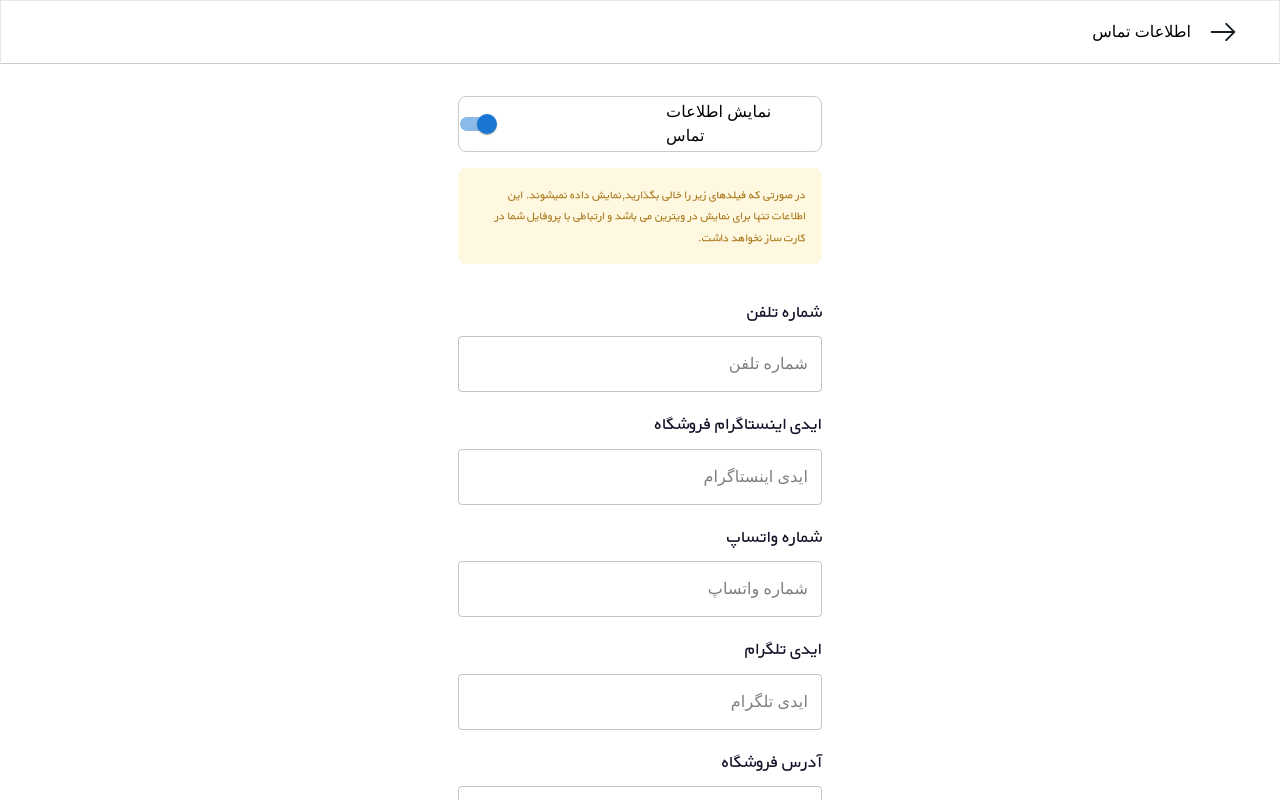
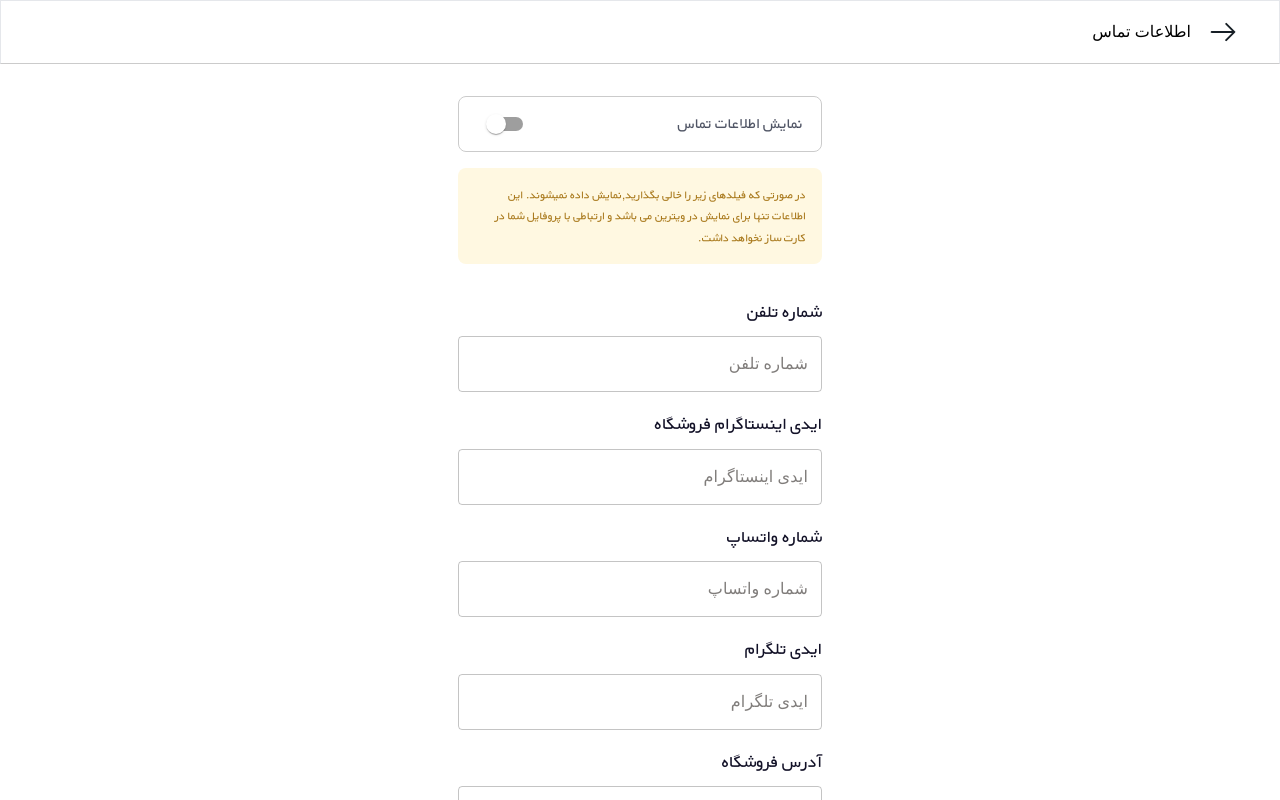
Before and after one commit to AliBayat78/Cartsaz, a React (Vite) app: page /profile/call-info in a window 1280 px wide. Built offline with nearby package versions, Linux system fonts and the light colour scheme.

Commit message:
Switch Controller in call-info page fixed callInformation object added into redux and synced with call-info page

```diff
--- a/src/pages/Profile/children routes/call-info.tsx
+++ b/src/pages/Profile/children routes/call-info.tsx
@@ -1,26 +1,24 @@
 import { useNavigate } from 'react-router-dom'
 import arrowRight from '../assets/arrow-right.png'
-import FormGroup from '@mui/material/FormGroup'
-import FormControlLabel from '@mui/material/FormControlLabel'
 import Switch from '@mui/material/Switch'
 import { RTLTextField } from '../../../components/common/RtlTextField'
-import { useForm } from 'react-hook-form'
+import { Controller, useForm } from 'react-hook-form'
+import { callInforMationTypes } from '../../../models/models'
+import { useAppSelector } from '../../../redux/store/store'
+import { useDispatch } from 'react-redux'
+import { addCallInformation } from '../../../redux/store/features/vitrinSlice'
 
 const CallInformation = () => {
   const navigate = useNavigate()
 
-  interface callInforMationTypes {
-    phoneNumber: string
-    instagramId: string
-    waNumber: string
-    telegramId: string
-    shopAddress: string
-    isShown: boolean
+  const { register, handleSubmit, control } = useForm<callInforMationTypes>()
+
+  const registeredUser = useAppSelector((state) => state.register)
+  const dispatch = useDispatch()
+
+  const onSubmit = (data: callInforMationTypes) => {
+    dispatch(addCallInformation(data))
   }
-
-  const { register, handleSubmit } = useForm<callInforMationTypes>()
-
-  const onSubmit = (data: callInforMationTypes) => {}
 
   return (
     <div className="flex flex-col items-center w-full h-auto">
@@ -39,23 +37,41 @@ const CallInformation = () => {
       <main className="flex flex-col justify-center items-center mt-8 2xs:w-[260px] sm:w-[364px]">
         <form onSubmit={handleSubmit(onSubmit)}>
           <div className="border border-silver rounded-lg w-full h-[56px] flex flex-col justify-center items-center">
-            <div className="hidden sm:flex flex-row justify-center items-center">
-              <FormGroup>
-                <FormControlLabel
-                  sx={{ gap: '10rem' }}
-                  control={<Switch defaultChecked />}
-                  label="نمایش اطلاعات تماس"
-                />
-              </FormGroup>
+            <div className="hidden w-[90%] sm:flex flex-row justify-between items-center">
+              <Controller
+                name="showContactInfo"
+                control={control}
+                defaultValue={false}
+                render={({ field }) => (
+                  <Switch
+                    {...field}
+                    id="showContactInfo"
+                    checked={field.value}
+                    onChange={(e) => field.onChange(e.target.checked)}
+                  />
+                )}
+              />
+              <label className="body-md cursor-pointer" htmlFor="showContactInfo">
+                نمایش اطلاعات تماس
+              </label>
             </div>
             <div className="sm:hidden flex flex-row justify-center items-center">
-              <FormGroup>
-                <FormControlLabel
-                  sx={{ gap: '10px' }}
-                  control={<Switch defaultChecked />}
-                  label="نمایش تمام محصولات"
-                />
-              </FormGroup>
+              <Controller
+                name="showContactInfo"
+                control={control}
+                defaultValue={false}
+                render={({ field }) => (
+                  <Switch
+                    {...field}
+                    id="showContactInfo"
+                    checked={field.value}
+                    onChange={(e) => field.onChange(e.target.checked)}
+                  />
+                )}
+              />
+              <label className="body-md cursor-pointer" htmlFor="showContactInfo">
+                نمایش اطلاعات تماس
+              </label>
             </div>
           </div>
 
@@ -85,6 +101,7 @@ const CallInformation = () => {
                 placeholder="CartsazShop"
                 {...register('instagramId')}
                 dir="rtl"
+                defaultValue={registeredUser[0]?.instagram}
               />
             </div>
             <div className="w-full mt-4">
@@ -121,14 +138,14 @@ const CallInformation = () => {
                 {...register('shopAddress')}
                 dir="rtl"
                 multiline
+                defaultValue={registeredUser[0]?.address}
               />
             </div>
           </div>
+          <button className="2xs:w-[260px] sm:w-[350px] h-[56px] bg-primary text-white rounded-lg my-8">
+            ذخیره اطلاعات
+          </button>
         </form>
-
-        <button className="2xs:w-[260px] sm:w-[350px] h-[56px] bg-primary text-white rounded-lg my-8">
-          ذخیره اطلاعات
-        </button>
       </main>
     </div>
   )
--- a/src/redux/store/features/vitrinSlice.ts
+++ b/src/redux/store/features/vitrinSlice.ts
@@ -1,4 +1,5 @@
 import { createSlice } from '@reduxjs/toolkit'
+import { callInforMationTypes } from '../../../models/models'
 
 interface vitrinSliceTypes {
   vitrinSetting: {
@@ -9,6 +10,7 @@ interface vitrinSliceTypes {
     }
     ShortDescription: string
   }
+  callInformation: callInforMationTypes
 }
 
 const initialState: vitrinSliceTypes = {
@@ -19,6 +21,15 @@ const initialState: vitrinSliceTypes = {
       colorCode: '#0182FE',
     },
     ShortDescription: '',
+  },
+
+  callInformation: {
+    phoneNumber: '',
+    instagramId: '',
+    waNumber: '',
+    telegramId: '',
+    shopAddress: '',
+    showContactInfo: false,
   },
 }
 
@@ -35,9 +46,12 @@ export const VitrinSlice = createSlice({
     addShortDescription: (state, action) => {
       state.vitrinSetting.ShortDescription = action.payload
     },
+    addCallInformation: (state,action) => {
+      state.callInformation = action.payload
+    }
   },
 })
 
 export default VitrinSlice.reducer
 
-export const { addLogoImage, addVitrinColor, addShortDescription } = VitrinSlice.actions
+export const { addLogoImage, addVitrinColor, addShortDescription, addCallInformation } = VitrinSlice.actions
```
Also changed, not shown: src/models/models.ts (+9 -0 lines).
